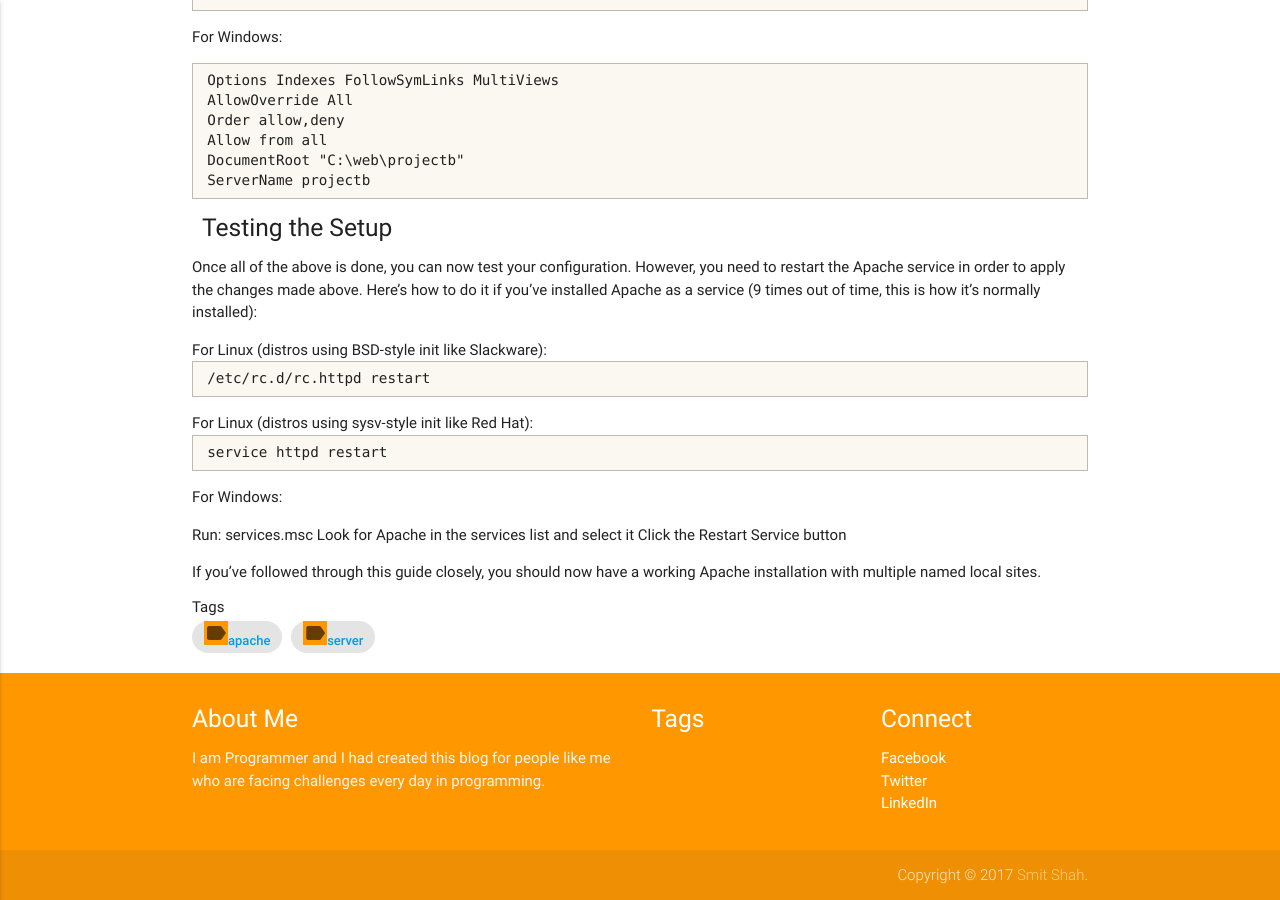
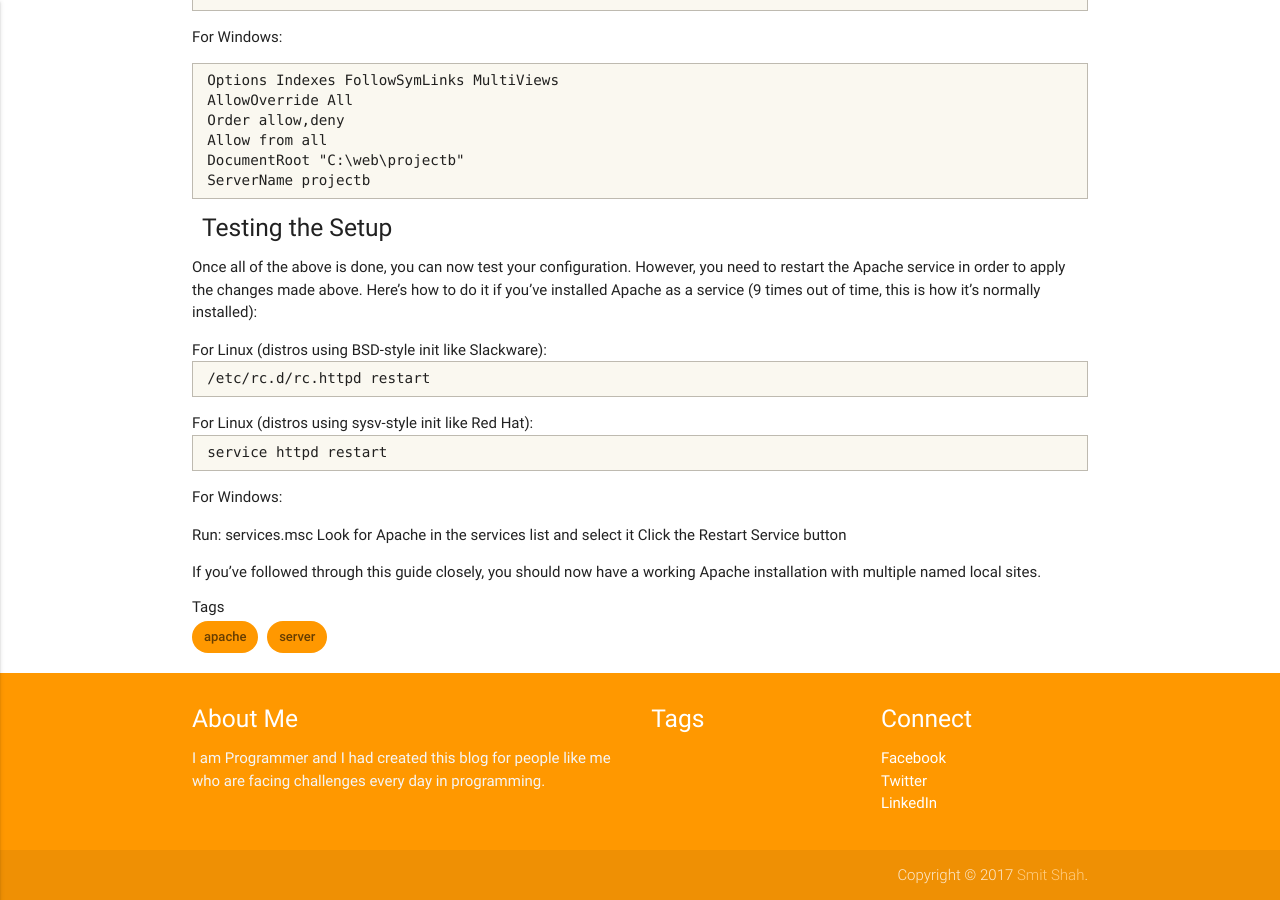
Before and after one commit to smitshah81/phpbees.com, a Jekyll site: the page built from _posts/2010-08-29-setting-up-multiple-virtual-hosts.markdown, in a window 1280 px wide and 900 px high, scrolled down 1806 px. Built offline with Jekyll 4.4.1, drawn with Linux system fonts in a browser that asks for light colours; our own code applies the rules of GitHub Pages for plain Markdown files; comment, search, counter and statistics services are not loaded.

Commit message:
Updated Post

```diff
--- a/_layouts/post.html
+++ b/_layouts/post.html
@@ -49,7 +49,7 @@ layout: default
           <h6>Tags</h6>
           {% for tag in page.tags %}
 
-       <div class="chip"><i class="material-icons orange">label</i><a href="javascript:void(0);">{{ tag }}</a></div>
+       <div class="chip orange">{{ tag }}</div>
 
 {% endfor %}
 
```
